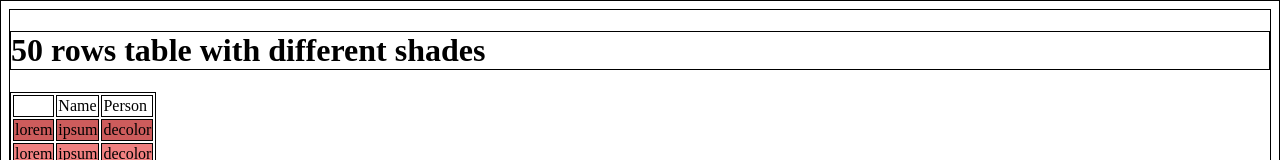
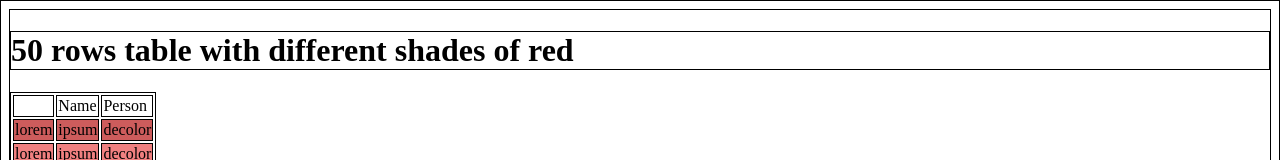
Before and after one commit to arsa6789/Code_init, a plain HTML site: page codes3/index.htm in a window 1280 px wide. Shown: the top 160 px of the page. Drawn offline with Linux system fonts and the light colour scheme.

Commit message:
files reuploaded

```diff
--- a/codes3/index.htm
+++ b/codes3/index.htm
@@ -8,7 +8,7 @@
 </head>
 <body>
     <h1>
-        50 rows table with different shades
+        50 rows table with different shades of red
     </h1>
     <table>
         <!-- table head -->
```
